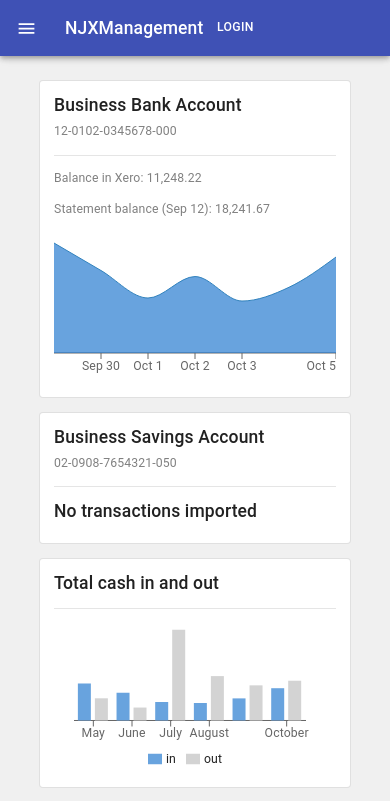
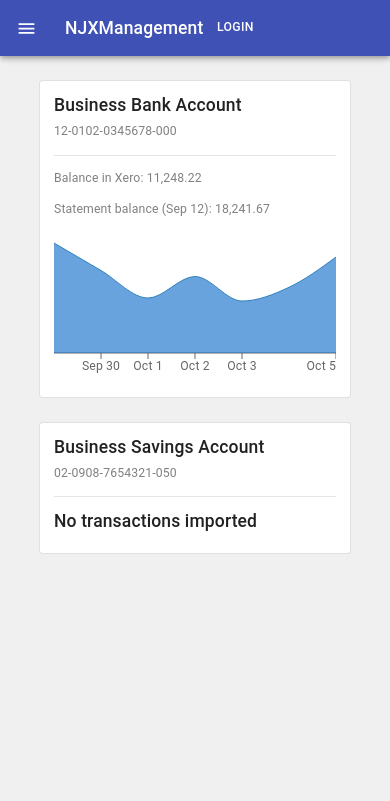
Before and after one commit to Marrnj2/XeroWebProject, a React (Create React App) app in the folder NJXManagement/ClientApp/: page / in a window 390 px wide. Shown: the top 801 px of the page. Built offline with nearby package versions, Linux system fonts and the light colour scheme.

Commit message:
Put components in responsive Material-ui grid

```diff
--- a/NJXManagement/ClientApp/src/components/Home.js
+++ b/NJXManagement/ClientApp/src/components/Home.js
@@ -1,21 +1,27 @@
 import React, { Component } from 'react';
+import Grid from '@material-ui/core/Grid';
+
 import BusinessBankAccount from "./Dashboard/BusinessBankAccount";
 import BusinessSavingsAccount from "./Dashboard/BusinessSavingsAccount";
 import TotalCashInAndOut from "./Dashboard/TotalCashInAndOut";
 import AccountWatchlist from "./Dashboard/AccountWatchlist";
 import Bills from "./Dashboard/Bills";
+import { withStyles } from '@material-ui/styles';
 
 export class Home extends Component {
   static displayName = Home.name;
 
   render () {
     return (
-      <div className="cards">
-        <BusinessBankAccount/>
-        <BusinessSavingsAccount/>
-        <TotalCashInAndOut/>
-        <AccountWatchlist/>
-        <Bills/>
+      <div className="component-grid">
+        <Grid container spacing={3}>
+          <Grid item xs={12} sm={12} md={6}>
+            <BusinessBankAccount/>
+          </Grid>
+          <Grid item xs={12} sm={12} md={6}>
+            <BusinessSavingsAccount/>
+          </Grid>
+        </Grid>
       </div>
     );
   }
--- a/NJXManagement/ClientApp/src/components/Layout.css
+++ b/NJXManagement/ClientApp/src/components/Layout.css
@@ -6,15 +6,6 @@ html {
     background-color: #F0F0F0;
 }
 
-.cards {
-    max-width: 1200px;
-    margin: 0 auto;
-    display: grid;
-    grid-gap: 1rem;
-  }
-  @media (min-width: 900px) {
-    .cards { grid-template-columns: repeat(2, 1fr); }
-  }
   .card-paper {
     padding: 1rem;
     border-radius: 0.5rem;
@@ -23,3 +14,7 @@ html {
   p {
     color: #808080;
   }
+
+  .component-grid {
+    flex-grow: 1;
+  }
```
